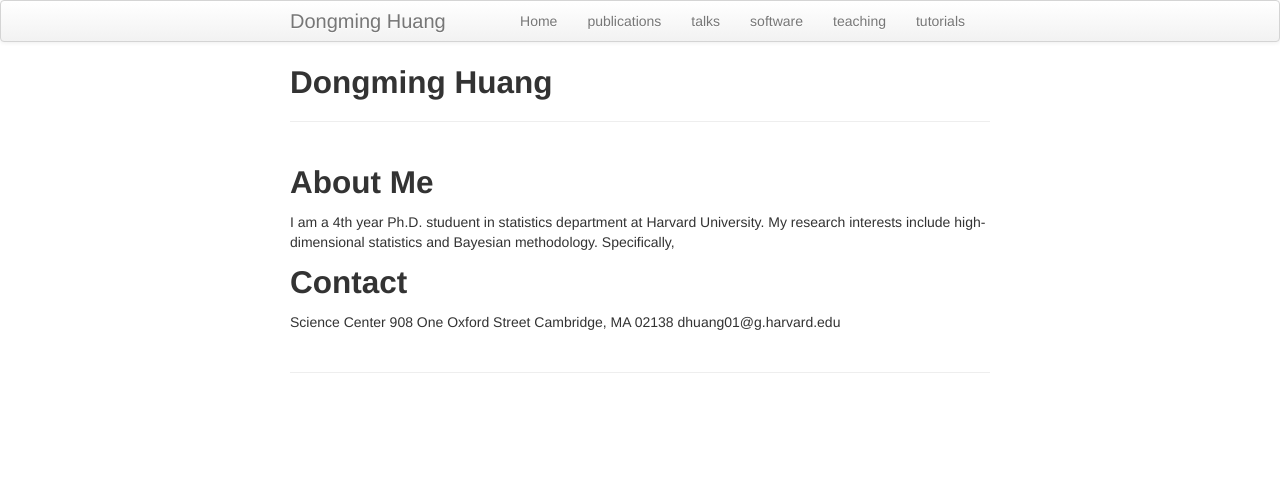
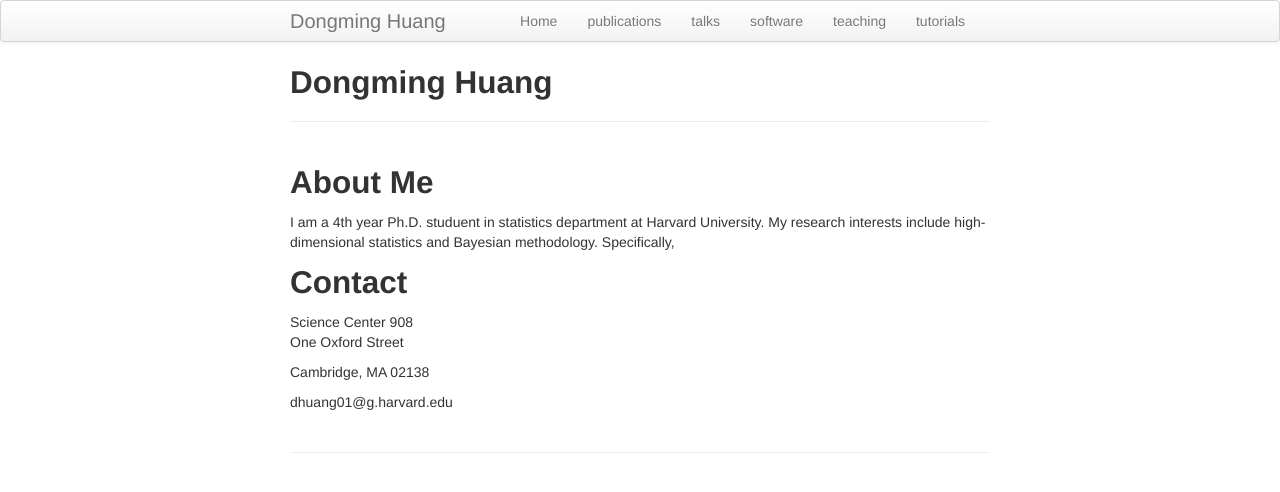
Before and after one commit to stathuang/dmhuang.github.io, a Jekyll site: the page built from index.md, in a window 1280 px wide. Shown: the top 492 px of the page. Built offline with Jekyll 4.4.1, drawn with Linux system fonts in a browser that asks for light colours.

```diff
--- a/index.md
+++ b/index.md
@@ -9,7 +9,10 @@ description: Personal Webpage
 I am a 4th year Ph.D. studuent in statistics department at Harvard University. My research interests include high-dimensional statistics and Bayesian methodology. Specifically,
 
 ## Contact
-Science Center 908
+
+Science Center 908\\
 One Oxford Street
+
 Cambridge, MA 02138
+
 dhuang01@g.harvard.edu
```
